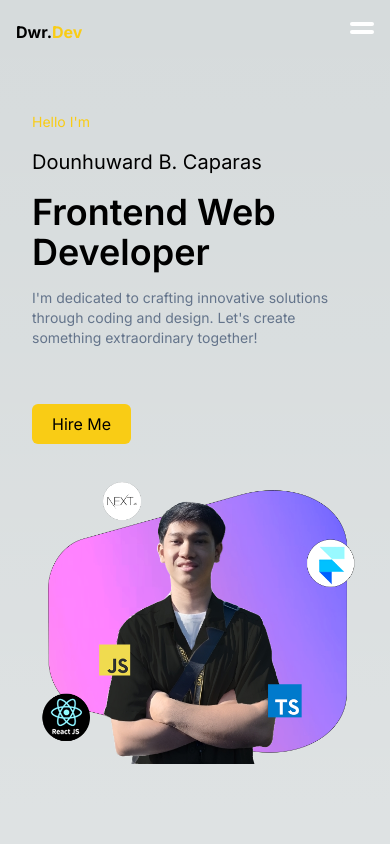
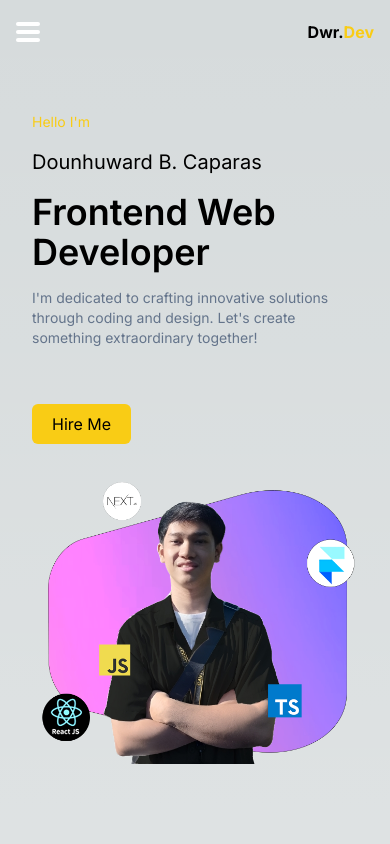
Before and after one commit to DowardCaparas/portfolio, a Next.js app: page / in a window 390 px wide. Shown: the top 844 px of the page. Built offline with nearby package versions, Linux system fonts and the light colour scheme.

Commit message:
modify nav button and nav container

```diff
--- a/components/Navbar.tsx
+++ b/components/Navbar.tsx
@@ -1,11 +1,11 @@
-'use client';
+"use client";
 
-import { navlinks } from '@/constants';
-import Link from 'next/link';
-import Image from 'next/image';
-import CustomButton from './CustomButton';
-import { useEffect, useState } from 'react';
-import { motion, useAnimationControls } from 'framer-motion';
+import { navlinks } from "@/constants";
+import Link from "next/link";
+import Image from "next/image";
+import CustomButton from "./CustomButton";
+import { useEffect, useState } from "react";
+import { motion, useAnimationControls } from "framer-motion";
 
 const Navbar = () => {
 
@@ -13,43 +13,29 @@ const Navbar = () => {
   const [open, setOpen] = useState(false);
 
   const handleOpenNav = () => {
-    setOpen(prev => (
-      !prev
-    ))
-  }
-
-  const topVariant = {
-    opened: {
-      rotate: 45,
-    },
-    closed: {
-      rotate: 0,
-    },
-  };
-
-  const midVariant = {
-    opened: {
-      opacity: 0,
-    },
-    closed: {
-      opacity: 1,
-    },
-  };
-
-  const botVariant = {
-    opened: {
-      rotate: -45,
-    },
-    closed: {
-      rotate: 0,
-    },
+    setOpen((prev) => !prev);
   };
 
   /*End of opening navigation panel */
 
+  /*Tap anywhere to close the nav container */
+  useEffect(() => {
+    const handleOutsideClick = () => {
+      if (open) {
+        // If navigation is open and click is outside of navigation, close it
+        setOpen((prev) => !prev);
+      }
+    };
+
+    document.body.addEventListener('click', handleOutsideClick);
+
+    return () => {
+      document.body.removeEventListener('click', handleOutsideClick);
+    };
+  }, [open]);
+
 
   /*Add background when scrolled */
-
   const [scrolled, setScrolled] = useState(false);
 
   useEffect(() => {
@@ -57,42 +43,40 @@ const Navbar = () => {
       window.scrollY > 0 ? setScrolled(true) : setScrolled(false);
     };
 
-    window.addEventListener('scroll', handleScroll);
+    window.addEventListener("scroll", handleScroll);
 
     return () => {
-      window.removeEventListener('scroll', handleScroll);
+      window.removeEventListener("scroll", handleScroll);
     };
   }, []);
 
   /*End of adding background when scrolled */
 
-
   /*Animate navigation panel */
   const containerVariants = {
     close: {
-      width: '5rem',
+      width: "5rem",
       transition: {
-        type: 'tween',
+        type: "tween",
         duration: 0.3,
       },
     },
     open: {
-      width: '16rem',
+      width: "16rem",
       transition: {
-        type: 'tween',
+        type: "tween",
         duration: 0.3,
       },
     },
   };
 
-
   const containerControls = useAnimationControls();
 
   useEffect(() => {
     if (open) {
-      containerControls.start('open');
+      containerControls.start("open");
     } else {
-      containerControls.start('close');
+      containerControls.start("close");
     }
   }, [open, containerControls]);
 
@@ -101,59 +85,45 @@ const Navbar = () => {
   return (
     <>
       <nav
-        className={`flex justify-between items-center w-full fixed padding
+        className={`flex max-md:flex-row-reverse justify-between items-center w-full fixed padding
         ${
           scrolled
-            ? 'bg-slate-900 bg-opacity-50 backdrop-blur-lg border-b border-violet-500 transition ease-in-out duration-300'
-            : ''
+            ? "bg-slate-900 bg-opacity-50 backdrop-blur-lg border-b border-violet-500 transition ease-in-out duration-300"
+            : ""
         }
         `}
       >
-        <Link href='#home' className='font-bold'>
-          Dwr.<span className='text-primary_yellow'>Dev</span>
+        <Link href="#home" className="font-bold">
+          Dwr.<span className="text-primary_yellow">Dev</span>
         </Link>
 
-        <div className='flex justify-center items-center gap-8 max-md:hidden'>
+        <div className="flex justify-center items-center gap-8 max-md:hidden">
           {navlinks.map((link, index) => (
             <div key={index}>
-              <Link href={link.url} className='hover:text-slate-400 uppercase text-sm max-lg:text-[12px]'>
+              <Link
+                href={link.url}
+                className="hover:text-slate-400 uppercase text-sm max-lg:text-[12px]"
+              >
                 {link.title}
               </Link>
             </div>
           ))}
 
           <CustomButton
-            title='Download CV'
-            containerStyles='bg-slate-100 rounded-full px-3 py-1 hover:bg-slate-200
-                active:bg-slate-100 max-md:hidden'
-            textStyles='text-slate-900 text-[12px]'
+            title="Download CV"
+            containerStyles="bg-slate-100 rounded-full px-3 py-1 hover:bg-slate-200
+                active:bg-slate-100 max-md:hidden"
+            textStyles="text-slate-900 text-[12px]"
           />
-
         </div>
 
+        <div className="hidden max-md:flex">
+          <button className="flex flex-col gap-y-1" onClick={handleOpenNav}>
 
+            <div className='w-6 h-1 bg-white rounded-md'></div>
+            <div className='w-6 h-1 bg-white rounded-md'></div>
+            <div className='w-6 h-1 bg-white rounded-md'></div>
 
-        <div className='hidden max-md:flex'>
-          <button
-            className='flex flex-col gap-y-1' onClick={handleOpenNav}
-          >
-            <motion.div
-              variants={topVariant}
-              animate={open ? 'opened' : 'closed'}
-              className={`w-6 h-1 bg-white rounded-md origin-left`}
-            ></motion.div>
-
-            <motion.div
-              variants={midVariant}
-              animate={open ? 'opened' : 'closed'}
-              className={`w-6 h-1 bg-white rounded-md`}
-            ></motion.div>
-
-            <motion.div
-              variants={botVariant}
-              animate={open ? 'opened' : 'closed'}
-              className={`'w-6 h-1 bg-white rounded-md origin-left`}
-            ></motion.div>
           </button>
         </div>
       </nav>
@@ -162,32 +132,30 @@ const Navbar = () => {
         <motion.div
           variants={containerVariants}
           animate={containerControls}
-          initial='close'
-          className='w-2/3 h-full bg-slate-100 padding mt-16 fixed right-0 items-start md:hidden'>
-
-              <div className='mt-4 flex flex-col gap-4 '>
+          initial="close"
+          className="w-2/3 h-full bg-slate-100 padding fixed left-0 items-start md:hidden"
+        >
+          <div className="mt-4 flex flex-col gap-4 ">
             {navlinks.map((link, index) => (
-                      <div key={index} className='flex justify-start item gap-2'>
-
+              <div key={index} className="flex justify-start item gap-2">
                 <Image
                   src={link.icon}
                   alt={link.title}
                   height={20}
                   width={20}
-                          className='object-contain'
+                  className="object-contain"
                 />
 
                 <Link
                   href={link.url}
                   onClick={handleOpenNav}
-                          className='text-black'>
+                  className="text-black"
+                >
                   {link.title}
                 </Link>
               </div>
             ))}
           </div>
-
-
         </motion.div>
       )}
     </>
```
Lines whose indentation alone changed are shown as unchanged.
